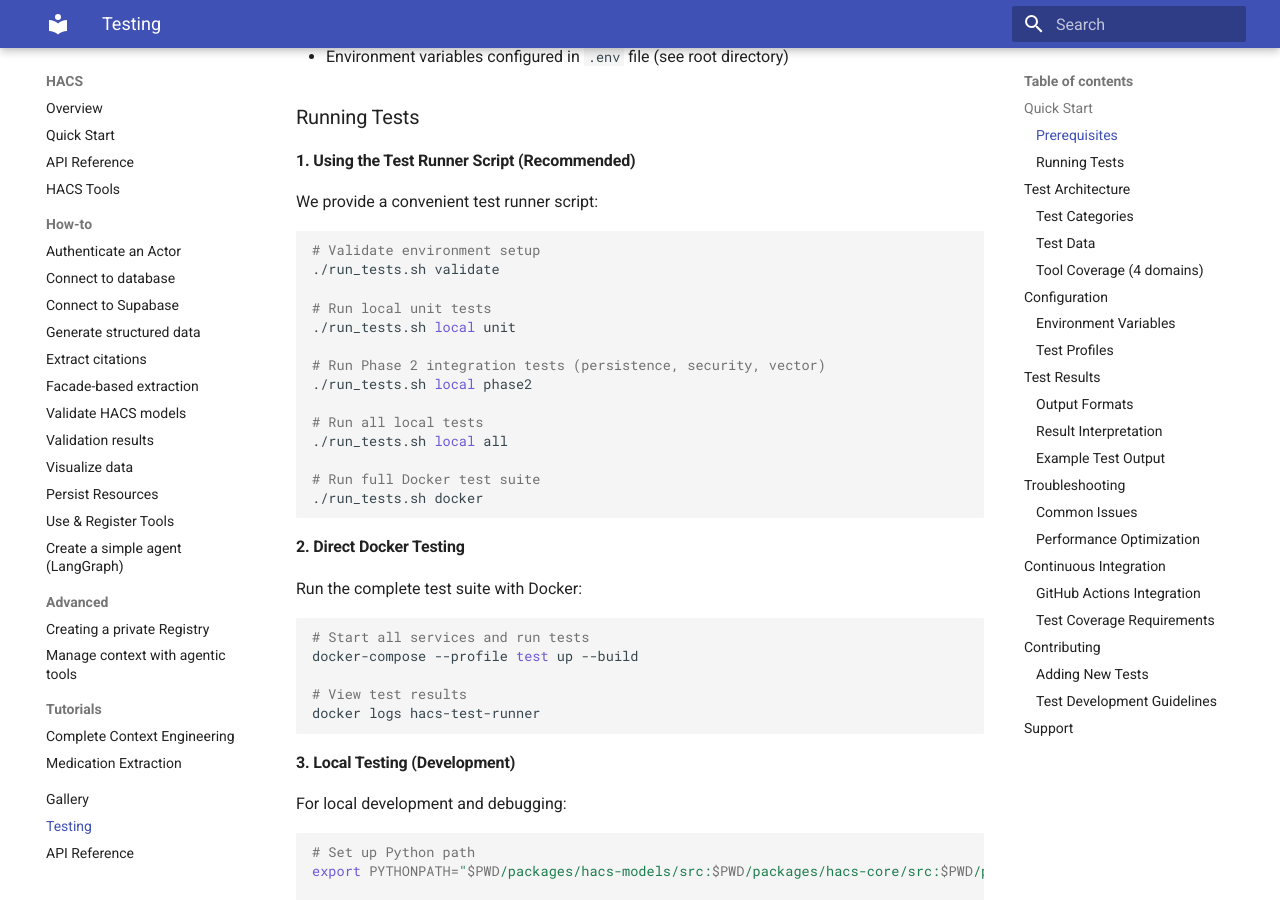
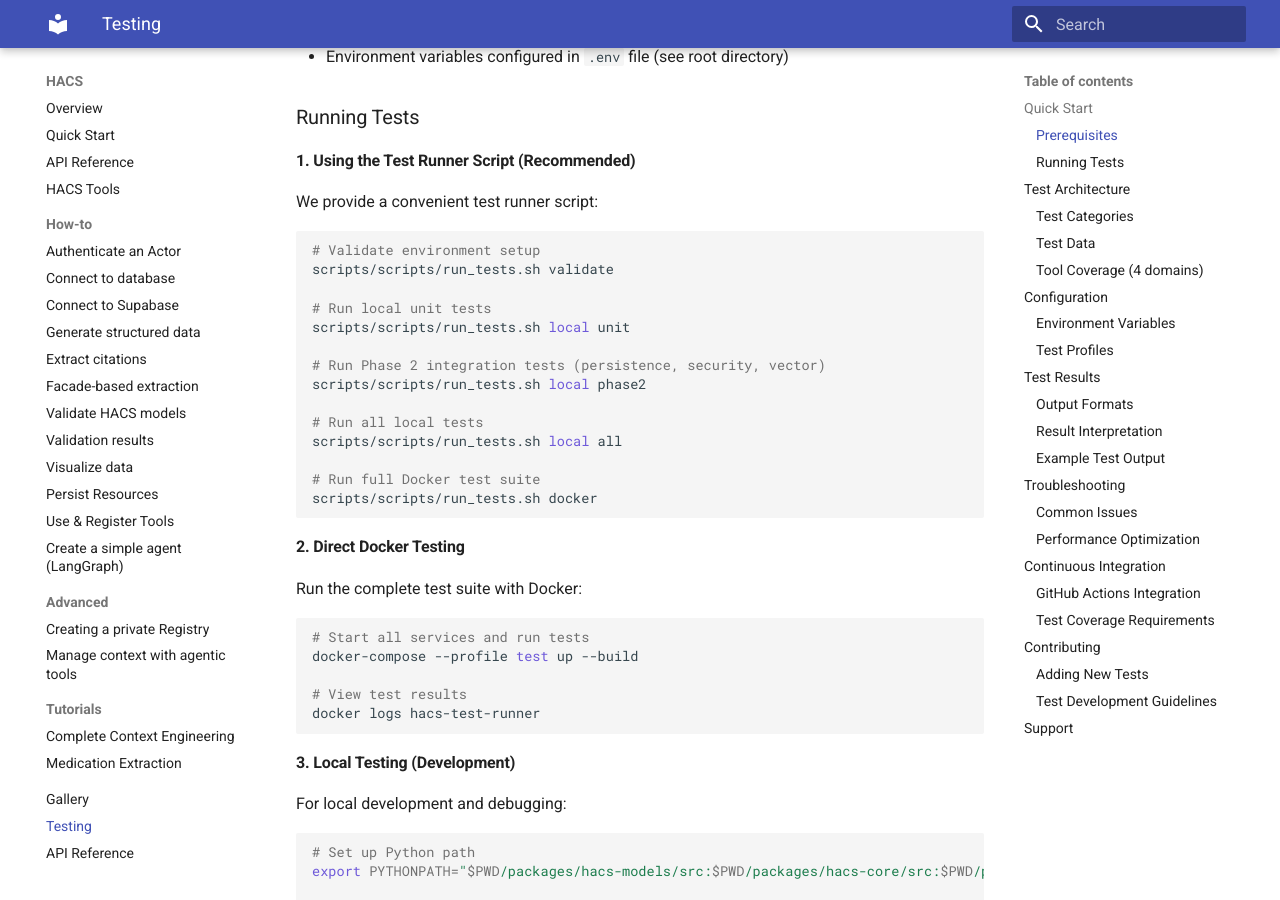
Before and after one commit to solanovisitor/hacs-ai, an MkDocs documentation site: the page built from docs/testing.md, in a window 1280 px wide and 900 px high, scrolled down 466 px. Built offline with MkDocs 1.6.1 and Material for MkDocs 9.7.7, drawn with Linux system fonts in a browser that asks for light colours.

Commit message:
chore(scripts): move scripts to scripts/ and update docs references

````diff
--- a/docs/testing.md
+++ b/docs/testing.md
@@ -21,19 +21,19 @@
 
 ```bash
 # Validate environment setup
-./run_tests.sh validate
+scripts/scripts/run_tests.sh validate
 
 # Run local unit tests
-./run_tests.sh local unit
+scripts/scripts/run_tests.sh local unit
 
 # Run Phase 2 integration tests (persistence, security, vector)
-./run_tests.sh local phase2
+scripts/scripts/run_tests.sh local phase2
 
 # Run all local tests
-./run_tests.sh local all
+scripts/scripts/run_tests.sh local all
 
 # Run full Docker test suite
-./run_tests.sh docker
+scripts/scripts/run_tests.sh docker
 ```
 
 #### 2. Direct Docker Testing
````
Also changed, not shown: 6 other files.
